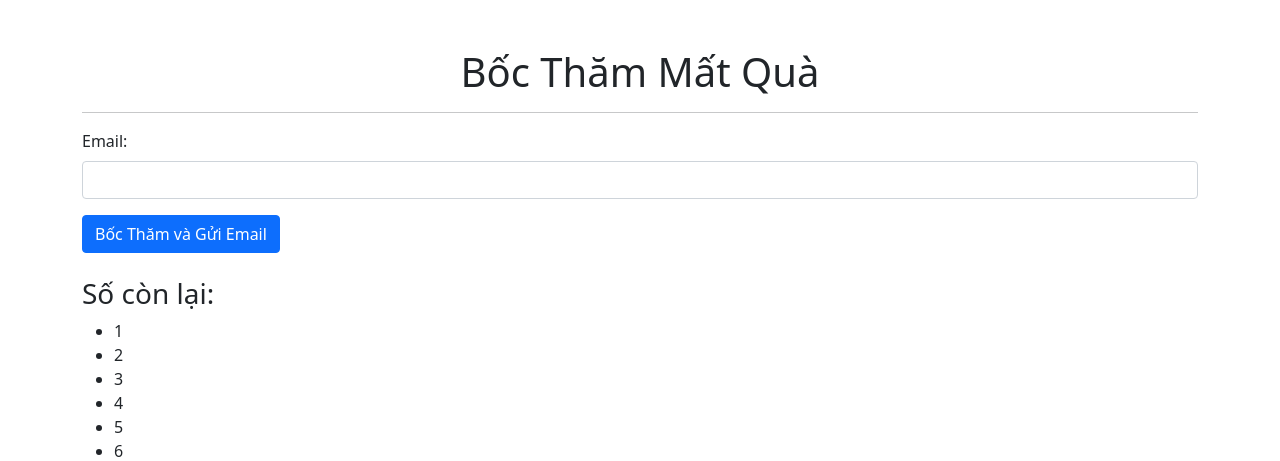
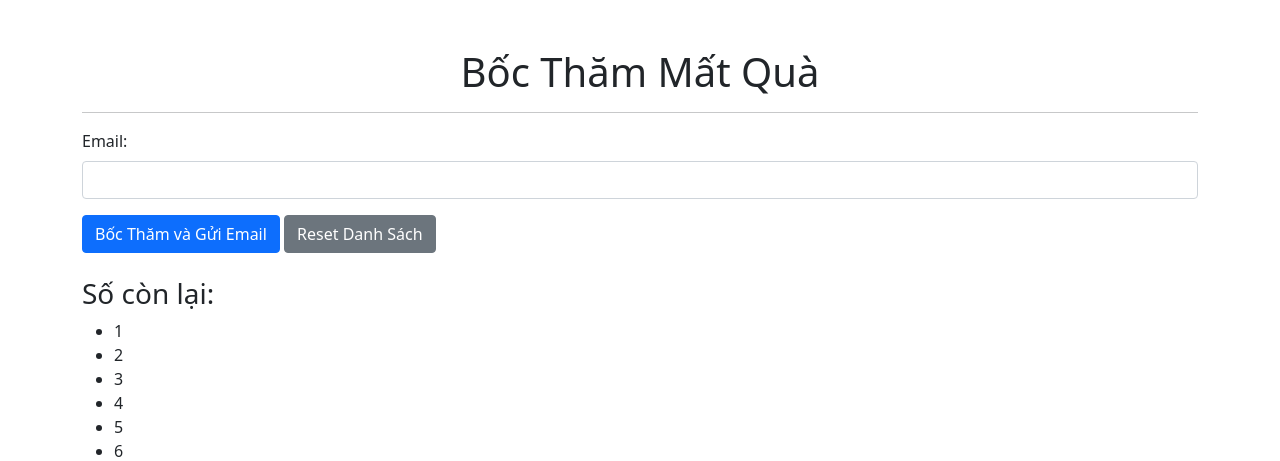
Before and after one commit to LETRUONGIOT98/boctham, a Flask app: page / in a window 1280 px wide. Shown: the top 461 px of the page. Run offline with Flask 2, Linux system fonts and the light colour scheme.

Commit message:
Update index.html

```diff
--- a/templates/index.html
+++ b/templates/index.html
@@ -1,4 +1,4 @@
-<!DOCTYPE html>
+ <!DOCTYPE html>
 <html lang="en">
 <head>
     <meta charset="UTF-8">
@@ -28,13 +28,14 @@
                 <input type="email" class="form-control" id="email" name="email" required>
             </div>
             <button type="submit" class="btn btn-primary">Bốc Thăm và Gửi Email</button>
+            <button type="submit" name="reset" class="btn btn-secondary ml-2">Reset Danh Sách</button>  <!-- Nút reset -->
         </form>
 
         {% if selected_number and selected_name %}
         <div class="mt-4">
             <h3>Kết quả:</h3>
             <p>Số đã bốc: <strong>{{ selected_number }}</strong></p>
-
+            <p>Người nhận quà: <strong>{{ selected_name }}</strong></p>
         </div>
         {% endif %}
 
```
